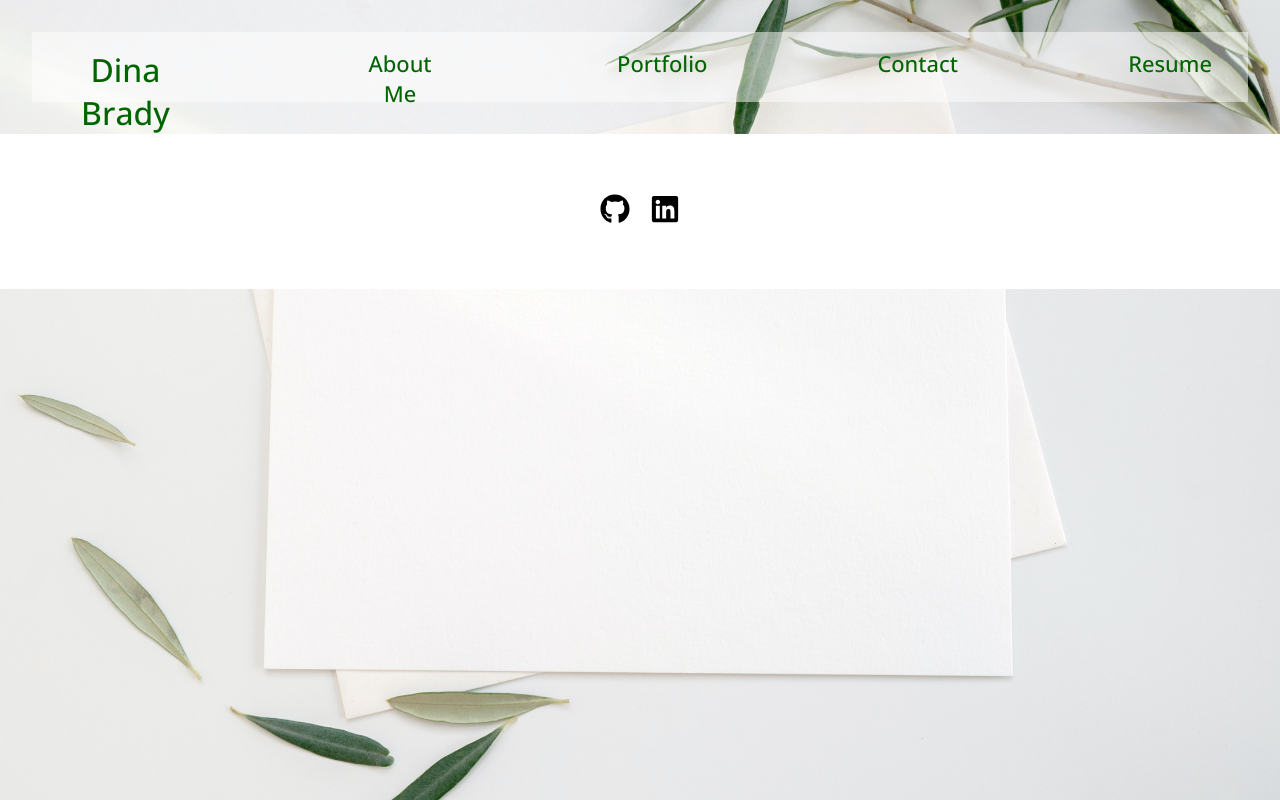
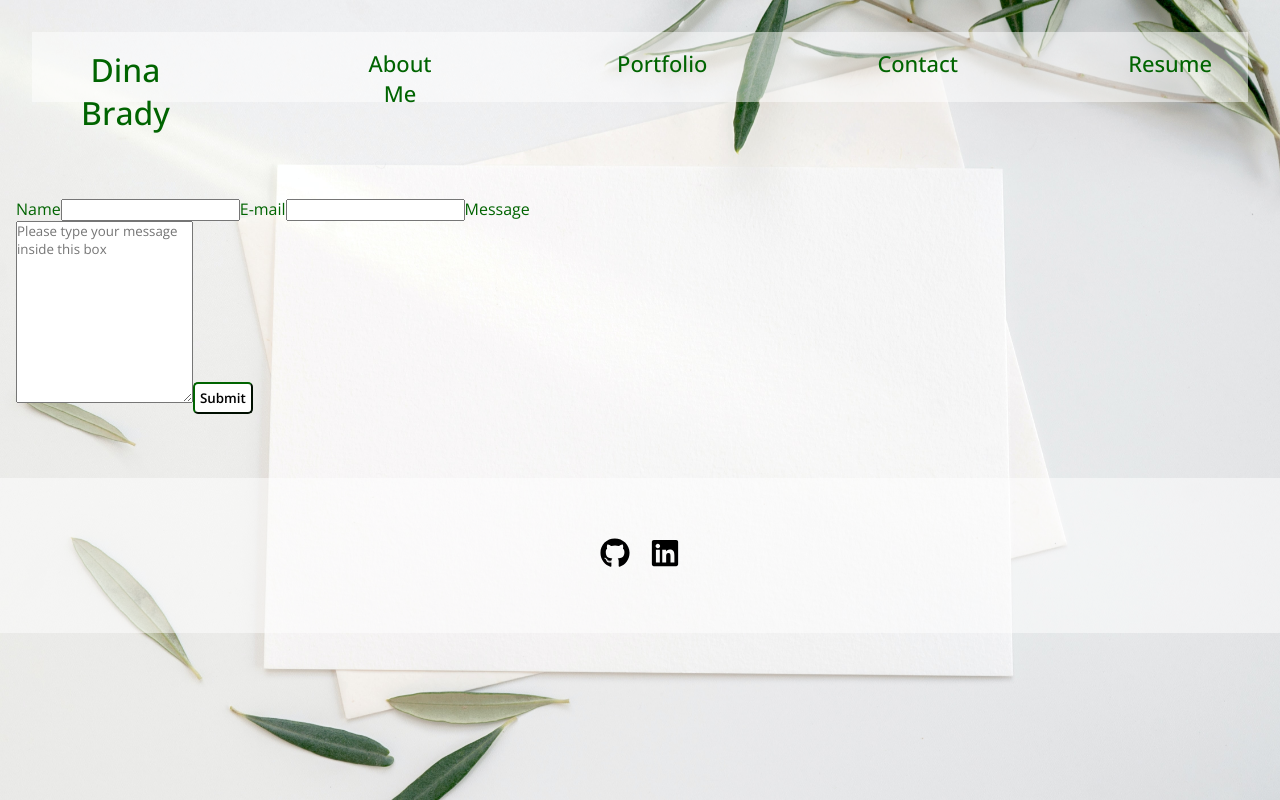
Before and after one commit to DinaLo44/react-portfolio, a React (Create React App) app in the folder react-portfolio/: page /contact in a window 1280 px wide. Built offline with nearby package versions, Linux system fonts and the light colour scheme.

Commit message:
created contact form component and started to style it

```diff
--- a/react-portfolio/src/components/AboutDescriptionStyles.css
+++ b/react-portfolio/src/components/AboutDescriptionStyles.css
@@ -27,7 +27,7 @@ border-radius: 50px;
 .about-right{
     margin:100px;
     border: 15px  white;
-    padding: 10px;
+    padding: 12px;
     border-radius:25px;
     width: 40%;
     flex:1;
--- /dev/null
+++ b/react-portfolio/src/components/ContactForm.js
@@ -0,0 +1,20 @@
+import React from 'react'
+import "./ContactFormStyles.css";
+
+const ContactForm = () => {
+  return (
+    <div className="contact-form">
+        <form>
+            <label>Name</label>
+            <input type="text"></input>
+            <label>E-mail</label>
+            <input type="email"></input>
+            <label>Message</label>
+            <textarea rows="10" placeholder="Please type your message inside this box"></textarea>
+        <button className="submit-button">Submit</button>
+        </form>
+    </div>
+  )
+}
+
+export default ContactForm
--- /dev/null
+++ b/react-portfolio/src/components/ContactFormStyles.css
@@ -0,0 +1,13 @@
+label{
+    color:darkgreen;
+
+}
+
+.contact-form{
+    display:flex;
+    flex-direction:column;
+    padding: 4rem 1rem;
+    /* margin:auto; */
+    max-width:600px;
+
+}
--- a/react-portfolio/src/components/FooterStyles.css
+++ b/react-portfolio/src/components/FooterStyles.css
@@ -3,7 +3,7 @@
     left: 0;
     bottom: 0;
     width: 100%;
-    background-color: white;
+    background-color: rgba(255,255,255,0.5);
     padding: 50px;
 
 }
--- a/react-portfolio/src/components/NavStyles.css
+++ b/react-portfolio/src/components/NavStyles.css
@@ -7,8 +7,8 @@ text-align: center;
 
 }
 
-/* h1{
-    text-decoration:underline;
+/* h1.header{
+    font-family:'Lucida Sans', 'Lucida Sans Regular', 'Lucida Grande', 'Lucida Sans Unicode', Geneva, Verdana, sans-serif;
 } */
 
 /* p{
--- a/react-portfolio/src/nav-pages/Contact.js
+++ b/react-portfolio/src/nav-pages/Contact.js
@@ -1,12 +1,16 @@
 import React from 'react';
 import Nav from "../components/Nav";
+import ContactForm from "../components/ContactForm";
 import Footer from "../components/Footer";
 
 const Contact = () => {
   return (
   <>
-    <div><Nav/></div>
-    <div><Footer/></div>
+    <div>
+    <Nav/>
+    <ContactForm/>
+    <Footer/>
+    </div>
   </>
   )
 }
```
